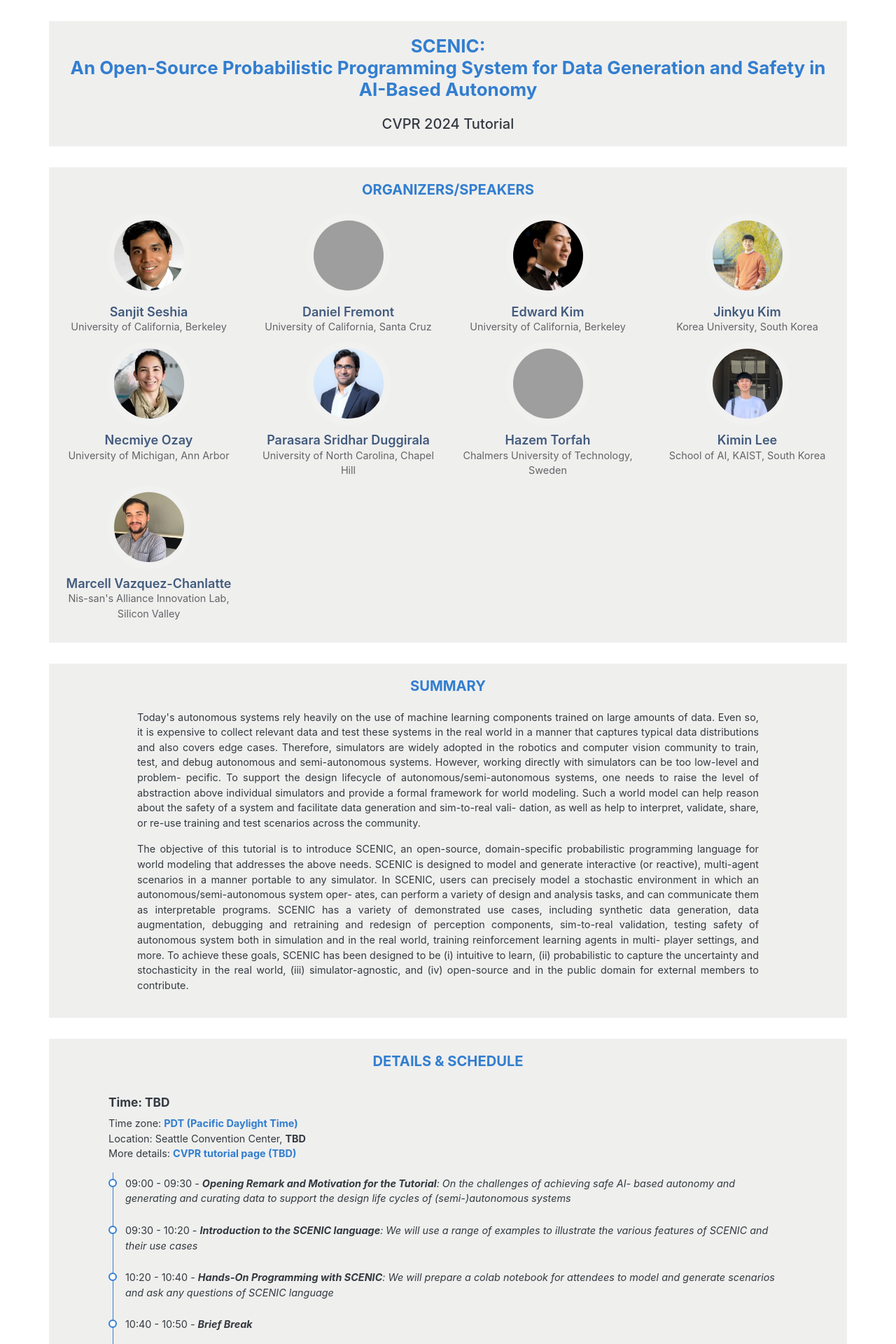
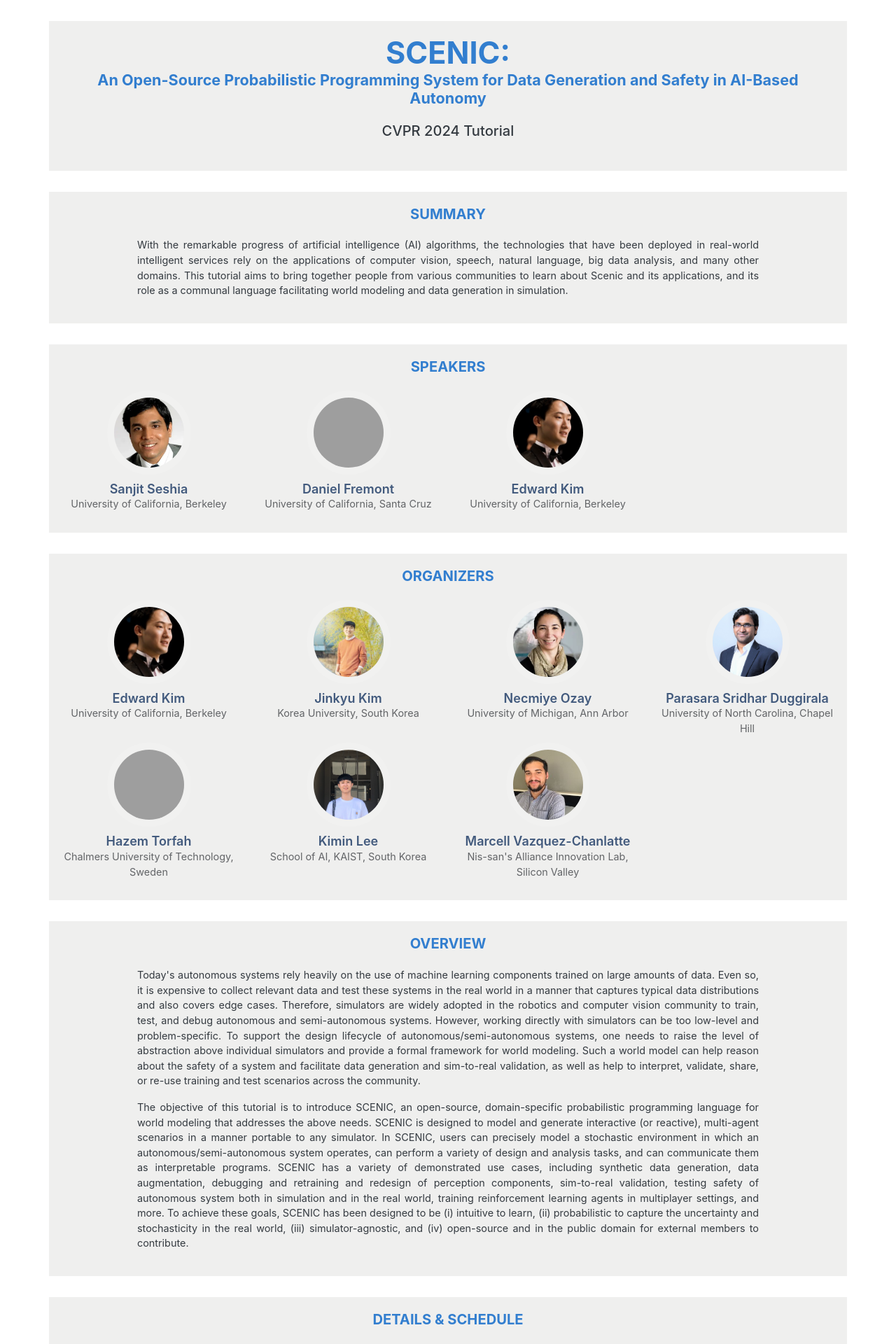
Before and after one commit to BerkeleyLearnVerify/Scenic_Website, a Jekyll site: the page cvpr24/index.html, which Jekyll copies as it is, in a window 1280 px wide. Shown: the top 1920 px of the page at 70% size. Built offline with Jekyll 4.4.1, drawn with Linux system fonts in a browser that asks for light colours; grey boxes are pictures that could not be loaded.

Commit message:
title resize, added summary, split organizers and speakers

```diff
--- a/cvpr24/index.html
+++ b/cvpr24/index.html
@@ -52,12 +52,14 @@
   <section id="title">
     <div class="container py-7 bg-orange">
       <h1 class="text-letter-spacing-xs my-0 text-primary font-weight-bold text-center">
-        SCENIC:<br>
+        SCENIC:
+      </h1>
+      <h5 class="text-letter-spacing-xs my-0 text-primary font-weight-bold text-center">
         An Open-Source Probabilistic Programming System for Data Generation and Safety in AI-Based Autonomy
-      </h1>
+      </h5>
       <br>
       <h2 class="text-sm text-dark text-center">
-        CVPR 2024 Tutorial
+        CVPR 2024 Tutorial <br><br>
       </h2>
       <!-- <p class="text-sm text-dark text-center">
           Monday, June 19th 2024 - Seattle<br>
@@ -66,10 +68,24 @@
     </div>
   </section>
 
+  <div class="container py-7 bg-orange">
+    <h2 class="text-uppercase text-letter-spacing-xs my-0 text-primary font-weight-bold text-center">
+      Summary
+    </h2>
+    <br>
+    <p class="text-sm text-dark centered-aligned">
+      With the remarkable progress of artificial intelligence (AI) algorithms, the technologies that have been
+      deployed in real-world intelligent services rely on the applications of computer vision, speech, natural
+      language, big data analysis, and many other domains. This tutorial aims to bring together people from various
+      communities to learn about Scenic and its applications, and its role as a communal language facilitating world
+      modeling and data generation in simulation.
+    </p>
+  </div>
+
   <section id="bod">
     <div class="container bg-orange">
       <h2 class="text-uppercase text-letter-spacing-xs my-0 text-primary font-weight-bold text-center">
-        Organizers/Speakers
+        Speakers
       </h2>
       <br>
       <div class="row text-center">
@@ -95,6 +111,28 @@
             </div>
           </div>
         </div><!--- END COL -->
+        <div class="col-lg-3 col-sm-3 col-xs-12 wow fadeInLeft" data-wow-duration="1s" data-wow-delay="0.1s"
+          data-wow-offset="0"
+          style="visibility: visible; animation-duration: 1s; animation-delay: 0.1s; animation-name: fadeInLeft;">
+          <div class="our-bod">
+            <div class="single-bod">
+              <img src="img/Edward_Kim.jpeg" class="img-fluid cimg" alt="">
+              <h3 class="text-bold text-name">Edward Kim</h3>
+              <p class="text-institute">University of California, Berkeley</p>
+            </div>
+          </div>
+        </div><!--- END COL -->
+      </div><!--- END ROW -->
+    </div><!--- END CONTAINER -->
+  </section>
+
+  <section id="bod">
+    <div class="container bg-orange">
+      <h2 class="text-uppercase text-letter-spacing-xs my-0 text-primary font-weight-bold text-center">
+        Organizers
+      </h2>
+      <br>
+      <div class="row text-center">
         <div class="col-lg-3 col-sm-3 col-xs-12 wow fadeInLeft" data-wow-duration="1s" data-wow-delay="0.1s"
           data-wow-offset="0"
           style="visibility: visible; animation-duration: 1s; animation-delay: 0.1s; animation-name: fadeInLeft;">
@@ -178,30 +216,30 @@
 
   <div class="container py-7 bg-orange">
     <h2 class="text-uppercase text-letter-spacing-xs my-0 text-primary font-weight-bold text-center">
-      Summary
+      Overview
     </h2>
     <br>
     <p class="text-sm text-dark centered-aligned">
-      Today's autonomous systems rely heavily on the use of machine learning components trained on large
-      amounts of data. Even so, it is expensive to collect relevant data and test these systems in the real world
-      in a manner that captures typical data distributions and also covers edge cases. Therefore, simulators are
-      widely adopted in the robotics and computer vision community to train, test, and debug autonomous and
-      semi-autonomous systems. However, working directly with simulators can be too low-level and problem-
-      pecific. To support the design lifecycle of autonomous/semi-autonomous systems, one needs to raise the
-      level of abstraction above individual simulators and provide a formal framework for world modeling. Such a
-      world model can help reason about the safety of a system and facilitate data generation and sim-to-real vali-
-      dation, as well as help to interpret, validate, share, or re-use training and test scenarios across the community.
+      Today's autonomous systems rely heavily on the use of machine learning components trained on large amounts of
+      data. Even so, it is expensive to collect relevant data and test these systems in the real world in a manner that
+      captures typical data distributions and also covers edge cases. Therefore, simulators are widely adopted in the
+      robotics and computer vision community to train, test, and debug autonomous and semi-autonomous systems. However,
+      working directly with simulators can be too low-level and problem-specific. To support the design lifecycle of
+      autonomous/semi-autonomous systems, one needs to raise the level of abstraction above individual simulators and
+      provide a formal framework for world modeling. Such a world model can help reason about the safety of a system and
+      facilitate data generation and sim-to-real validation, as well as help to interpret, validate, share, or re-use
+      training and test scenarios across the community.
     </p>
     <p class="text-sm text-dark centered-aligned">
       The objective of this tutorial is to introduce SCENIC, an open-source, domain-specific probabilistic
       programming language for world modeling that addresses the above needs. SCENIC is designed to model and
       generate interactive (or reactive), multi-agent scenarios in a manner portable to any simulator. In SCENIC,
-      users can precisely model a stochastic environment in which an autonomous/semi-autonomous system oper-
-      ates, can perform a variety of design and analysis tasks, and can communicate them as interpretable programs.
+      users can precisely model a stochastic environment in which an autonomous/semi-autonomous system operates,
+      can perform a variety of design and analysis tasks, and can communicate them as interpretable programs.
       SCENIC has a variety of demonstrated use cases, including synthetic data generation, data augmentation,
       debugging and retraining and redesign of perception components, sim-to-real validation, testing safety of
-      autonomous system both in simulation and in the real world, training reinforcement learning agents in multi-
-      player settings, and more. To achieve these goals, SCENIC has been designed to be (i) intuitive to learn, (ii)
+      autonomous system both in simulation and in the real world, training reinforcement learning agents in multiplayer
+      settings, and more. To achieve these goals, SCENIC has been designed to be (i) intuitive to learn, (ii)
       probabilistic to capture the uncertainty and stochasticity in the real world, (iii) simulator-agnostic, and (iv)
       open-source and in the public domain for external members to contribute.
     </p>
@@ -225,20 +263,23 @@
       <ul class="list-timeline list-timeline-primary">
         <li class="list-timeline-item p-0 pb-3 pb-lg-4 d-flex flex-wrap flex-column">
           <p class="my-0 text-dark flex-fw text-sm">
-            <span class="text-inverse op-8">09:00 - 09:30</span> - <i><b>Opening Remark and Motivation for the Tutorial</b>: On the challenges of achieving safe AI-
+            <span class="text-inverse op-8">09:00 - 09:30</span> - <i><b>Opening Remark and Motivation for the
+                Tutorial</b>: On the challenges of achieving safe AI-
               based autonomy and generating and curating data to support the design life cycles of (semi-)autonomous
               systems</i>
           </p>
         </li>
         <li class="list-timeline-item p-0 pb-3 pb-lg-4 d-flex flex-wrap flex-column">
           <p class="my-0 text-dark flex-fw text-sm">
-            <span class="text-inverse op-8">09:30 - 10:20</span> - <i><b>Introduction to the SCENIC language</b>: We will use a range of examples to illustrate the various
+            <span class="text-inverse op-8">09:30 - 10:20</span> - <i><b>Introduction to the SCENIC language</b>: We
+              will use a range of examples to illustrate the various
               features of SCENIC and their use cases</i>
           </p>
         </li>
         <li class="list-timeline-item p-0 pb-3 pb-lg-4 d-flex flex-wrap flex-column">
           <p class="my-0 text-dark flex-fw text-sm">
-            <span class="text-inverse op-8">10:20 - 10:40</span> - <i><b>Hands-On Programming with SCENIC</b>: We will prepare a colab notebook for attendees to
+            <span class="text-inverse op-8">10:20 - 10:40</span> - <i><b>Hands-On Programming with SCENIC</b>: We will
+              prepare a colab notebook for attendees to
               model and generate scenarios and ask any questions of SCENIC language</i>
           </p>
         </li>
@@ -250,15 +291,18 @@
         <li class="list-timeline-item p-0 pb-3 pb-lg-4 d-flex flex-wrap flex-column" data-toggle="collapse"
           data-target="#day-1-item-4">
           <p class="my-0 text-dark flex-fw text-sm">
-            <span class="text-inverse op-8">10:50 - 11:20</span> - <i><b>Applications of SCENIC (Part 1)</b>: We will cover how to test perception, behavior prediction,
-              and planning components or the full autopilot stack in simulation with SCENIC using its support toolkit called
+            <span class="text-inverse op-8">10:50 - 11:20</span> - <i><b>Applications of SCENIC (Part 1)</b>: We will
+              cover how to test perception, behavior prediction,
+              and planning components or the full autopilot stack in simulation with SCENIC using its support toolkit
+              called
               VERIFAI</i>
           </p>
         </li>
         <li class="list-timeline-item p-0 pb-3 pb-lg-4 d-flex flex-wrap flex-column" data-toggle="collapse"
           data-target="#day-1-item-4">
           <p class="my-0 text-dark flex-fw text-sm">
-            <span class="text-inverse op-8">11:20 - 11:50</span> - <i><b>Applications of SCENIC (Part 2)</b>: We will cover how to collect desired sensor data (e.g. RGB,
+            <span class="text-inverse op-8">11:20 - 11:50</span> - <i><b>Applications of SCENIC (Part 2)</b>: We will
+              cover how to collect desired sensor data (e.g. RGB,
               LiDAR) and labels (e.g. segmentation, 3D bounding boxes) using SCENIC, and how to perform sim-to-real
               validation</i>
           </p>
@@ -266,7 +310,8 @@
         <li class="list-timeline-item p-0 pb-3 pb-lg-4 d-flex flex-wrap flex-column" data-toggle="collapse"
           data-target="#day-1-item-4">
           <p class="my-0 text-dark flex-fw text-sm">
-            <span class="text-inverse op-8">11:50 - 12:00</span> - <i><b>Ongoing and Future Research Directions</b>: We will discuss novel applications of SCENIC,
+            <span class="text-inverse op-8">11:50 - 12:00</span> - <i><b>Ongoing and Future Research Directions</b>: We
+              will discuss novel applications of SCENIC,
               including to mixed reality, and integrations of SCENIC with large language models</i>
           </p>
         </li>
@@ -278,9 +323,9 @@
     <p class="text-sm text-dark text-center">For details, please contact <a href="mailto:ek65@eecs.berkeley.edu"
         style="font-weight: normal;">Edward Kim</a>.
       <br>
-      Website template by <a href="https://github.com/osimeoni"
-        style="font-weight: normal;">Oriane Siméoni</a> from the <a
-        href="https://osimeoni.github.io/object-localization-for-free/" style="font-weight: normal;">Object localization
+      Website template by <a href="https://github.com/osimeoni" style="font-weight: normal;">Oriane Siméoni</a> from the
+      <a href="https://osimeoni.github.io/object-localization-for-free/" style="font-weight: normal;">Object
+        localization
         for free CVPR '23 tutorial</a>.
       <br>
       Last updated: 5th of March 2024
--- a/cvpr24/main.css
+++ b/cvpr24/main.css
@@ -14,7 +14,12 @@
 }
 
 h1{
-  font-size: 1.8em;
+  font-size: 3em;
+  margin-bottom: 20px;
+}
+
+h5{
+  font-size: 1.5em;
   margin-bottom: 20px;
 }
 
```
